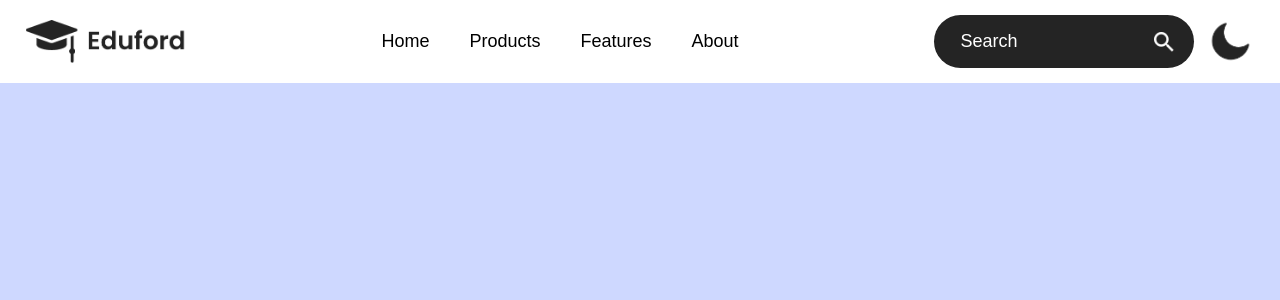
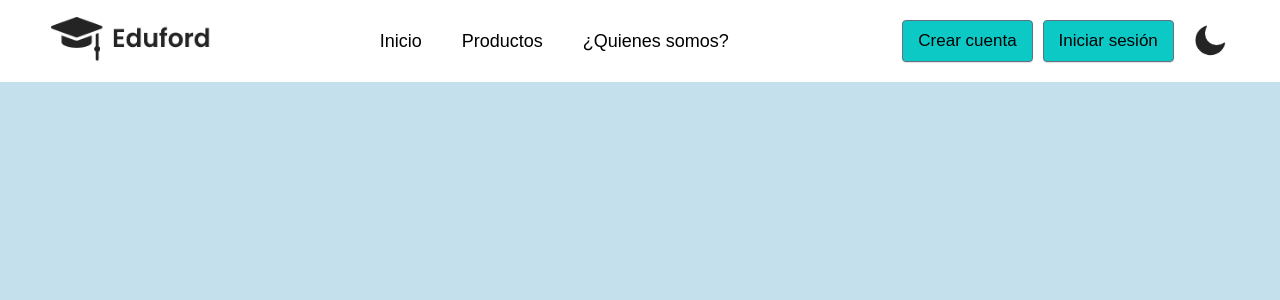
Before and after one commit to victorgomezdev/ReCore, a React (Vite) app: page / in a window 1280 px wide. Shown: the top 300 px of the page. Built offline with nearby package versions, Linux system fonts and the light colour scheme.

Commit message:
se sigue

```diff
--- a/index.html
+++ b/index.html
@@ -6,6 +6,10 @@
     <title>ReCore</title>
   </head>
   <body>
+    <!-- TODO: buscar como establecer color dinamico al div root
+      (seguramente con variables)
+      EJ: variables background, y tengo las diverentes variables que asignar a background
+      como bacgrkound-light, background-dark, background-personalizado1 -->
     <div id="root"></div>
     <script type="module" src="/src/main.jsx"></script>
   </body>
--- a/package.json
+++ b/package.json
@@ -11,7 +11,8 @@
   },
   "dependencies": {
     "react": "^19.1.0",
-    "react-dom": "^19.1.0"
+    "react-dom": "^19.1.0",
+    "react-icons": "^5.5.0"
   },
   "devDependencies": {
     "@eslint/js": "^9.25.0",
--- a/src/App.jsx
+++ b/src/App.jsx
@@ -1,23 +1,29 @@
 import { useEffect, useState } from 'react'
 import Navbar from './Components/Navbar/Navbar'
+import './themes.css';
+import { ThemeProvider } from './ThemeContext';
 
 const App = () => {
 
-  // Valor incial, recuperado de localStorage
-  const current_theme = localStorage.getItem('current_theme');
-  // Variable theme, su funcion setTheme para actualizar su valor
-  // recuperado de localStorage, y en caso de no haber, light por defecto
-  const [theme, setTheme] = useState(current_theme ? current_theme : 'light');
+  return (
+    <ThemeProvider>
+      <div className='container'>
+        <Navbar />
+        <div className={`container-body`}>
+          <section className="search-section">
+            {/* Buscador */}
+          </section>
 
-  // Cuando el valor de theme se modifica, se guarda en localStorage
-  useEffect(() => {
-    localStorage.setItem('current_theme', theme);
-  }, [theme])
+          <section className="categories-section">
+            {/* Categorías */}
+          </section>
 
-  return (
-    <div className={`container ${theme}`}>
-      <Navbar theme={theme} setTheme={setTheme} />
-    </div>
+          <section className="recommendations-section">
+            {/* Productos recomendados */}
+          </section>
+        </div>
+      </div>
+    </ThemeProvider>
   )
 }
 
--- /dev/null
+++ b/src/Components/Button.jsx
@@ -0,0 +1,9 @@
+const Boton = ({ text = "Botón", onClick }) => {
+  return (
+    <button className="button-25" role="button" onClick={onClick}>
+      {text}
+    </button>
+  );
+};
+
+export default Boton;
--- a/src/Components/Navbar/Navbar.css
+++ b/src/Components/Navbar/Navbar.css
@@ -3,76 +3,182 @@
 	display: flex;
 	align-items: center;
 	justify-content: space-between;
-	background: #fff;
-	padding: 15px 2%;
+	background: var(--background-contrast);
+	padding: 15px 4%;
+	color: var(--text-color);
 }
 
-.logo{
+.logo {
 	width: 160px;
 	cursor: pointer;
 }
 
-ul{
+.menu-burger {
+	font-size: 2em;
+	cursor: pointer;
+	display: none;
+	color: var(--text-color);
+}
+
+.contenedor-botones {
+	width: 100%;
+	background: var(--background-contrast);
+	display: flex;
+	align-items: center;
+}
+
+ul {
 	flex: 1;
 	list-style: none;
 	text-align: center;
 }
 
-ul li{
+ul li {
 	display: inline-block;
 	margin: 10px 20px;
 	font-size: 18px;
 	cursor: pointer;
 }
 
-.search-box{
+.search-box {
 	display: flex;
 	align-items: center;
-	background: #242424;
+	background: var(--background);
 	padding: 10px 20px;
-	border-radius: 50px;
+	border-radius: 10px;
+	max-width: 300px;
 }
 
-.search-box input{
+.search-box input {
 	padding: 6px;
-	background: transparent;
 	border: 0;
 	outline: 0;
-	color: #fff;
 	font-size: 18px;
-	max-width: 200px;
-	transition: 0.5;
+	max-width: 250px;
+	text-align: center;
+	border-radius: 10px;
 }
 
-.search-box input::placeholder{
-	color: #fff;
-}
-
-.search-box img{
+.search-box img {
 	width: 20px;
 	cursor: pointer;
 }
 
-.toggle-icon{
-	width: 50px;
+.toggle-icon {
+	width: 40px;
 	cursor: pointer;
 	margin-left: 10px;
 }
 
-.dark .navbar{
-	background: #000;
-	color: #fff;
+
+/* Teléfonos y tablets pequeñas (menos de 955px) */
+@media (max-width: 965px) {
+	.navbar {
+		width: 100%;
+		background: var(--background-contrast);
+		padding: 15px 4%;
+		display: flex;
+		flex-direction: column;
+		position: fixed;
+		top: 0;
+		left: 0;
+	}
+
+	.contenedor-logo {
+		display: flex;
+		justify-content: space-between;
+		width: 100%;
+	}
+
+	.logo {
+		width: 160px;
+	}
+
+	.menu-burger {
+		display: block;
+	}
+
+	.contenedor-botones {
+		text-align: center;
+		width: 100%;
+		position: relative;
+		display: flex;
+		flex-direction: column;
+		align-items: center;
+	}
+
+
+	.contenedor-botones.active {
+		right: 0;
+	}
+
+	.contenedor-botones.inactive {
+		right: -100vw;
+		display: none;
+	}
+
+	.search-box {
+		display: flex;
+		align-items: center;
+		justify-content: center;
+	}
+
+	ul {
+		display: block;
+		flex-flow: column;
+	}
+
+	ul li {
+		display: block;
+	}
+
+	.toggle-icon {
+		width: 25px;
+	}
 }
 
-.dark .search-box{
-	background: #fff;
-	color: #000;
+
+
+/* CSS */
+.button-25 {
+  background-color: var(--primary-color);
+  border: 1px solid var(--secondary-color);
+  border-radius: 4px;
+  box-shadow: rgba(0, 0, 0, 0.12) 0 1px 1px;
+  color: var(--text-color);
+  cursor: pointer;
+  display: block;
+  font-size: 17px;
+  line-height: 100%;
+  margin: 5px;
+  outline: 0;
+  padding: 11px 15px 12px;
+  text-align: center;
+  transition: box-shadow .05s ease-in-out,opacity .05s ease-in-out;
+  user-select: none;
+  -webkit-user-select: none;
+  touch-action: manipulation;
 }
 
-.dark .search-box input{
-	color: #000;
+.button-25:hover {
+  box-shadow: rgba(255, 255, 255, 0.3) 0 0 2px inset, rgba(0, 0, 0, 0.4) 0 1px 2px;
+  text-decoration: none;
+  transition-duration: .15s, .15s;
 }
 
-.dark .search-box input::placeholder{
-	color: #000;
+.button-25:active {
+  box-shadow: rgba(0, 0, 0, 0.15) 0 2px 4px inset, rgba(0, 0, 0, 0.4) 0 1px 1px;
 }
+
+.button-25:disabled {
+  cursor: not-allowed;
+  opacity: .6;
+}
+
+.button-25:disabled:active {
+  pointer-events: none;
+}
+
+.button-25:disabled:hover {
+  box-shadow: none;
+}
--- a/src/Components/Navbar/Navbar.jsx
+++ b/src/Components/Navbar/Navbar.jsx
@@ -3,30 +3,56 @@ import logo_light from '../../assets/logo-black.png';
 import logo_dark from '../../assets/logo-white.png';
 import search_icon_light from '../../assets/search-b.png';
 import search_icon_dark from '../../assets/search-w.png';
+import Boton from '../Button.jsx'
 import toggle_light from '../../assets/day.png';
 import toggle_dark from '../../assets/night.png';
-const Navbar = ({theme, setTheme}) => {
+import { TiThMenu } from "react-icons/ti";
+import { useState } from 'react';
+import { useContext } from 'react';
+import { ThemeContext } from "../../ThemeContext.jsx";
 
-	const toggle_mode = () => {
+const Navbar = () => {
+
+	// Menu
+	const [menu_open, setMenu_open] = useState(false);
+
+	const toggle_menu = () => {
+		menu_open ? setMenu_open(false) : setMenu_open(true);
+	}
+
+	// Theme
+	const { theme, setTheme } = useContext(ThemeContext);
+
+	//TODO: Hacer que el elegir sea entre diferentes modos
+	//Separar en un componente todo lo relacionado con el botón theme
+	const handleThemeChange = (newTheme) => {
 		theme == 'light' ? setTheme('dark') : setTheme('light');
-	}
+	};
 
 	return (
 		<div className='navbar'>
-			<img src={ theme == 'light' ? logo_light : logo_dark} alt="Logo de la empresa" className='logo' />
-			<ul>
-				<li>Home</li>
-				<li>Products</li>
-				<li>Features</li>
-				<li>About</li>
-			</ul>
-
-			<div className='search-box'>
-				<input type="text" placeholder='Search' />
-				<img src={theme == 'light' ? search_icon_dark : search_icon_light} alt="" />
+			<div className='contenedor-logo'>
+				<img src={theme == 'light' ? logo_light : logo_dark} alt="Logo de la empresa" className='logo' />
+				<TiThMenu className='menu-burger' onClick={() => { toggle_menu() }} />
 			</div>
 
-			<img onClick={()=>{toggle_mode()}} src={theme == 'light' ? toggle_dark : toggle_light} alt="" className='toggle-icon' />
+			<div className={`contenedor-botones ${menu_open ? 'active' : 'inactive'}`}>
+				<ul>
+					<li>Inicio</li>
+					<li>Productos</li>
+					<li>¿Quienes somos?</li>
+				</ul>
+
+				{/* <div className='search-box'>
+					<input type="text" placeholder='Buscar' />
+				</div> */}
+
+				<Boton text="Crear cuenta"></Boton>
+				<Boton text="Iniciar sesión"></Boton>
+
+
+				<img onClick={() => { handleThemeChange() }} src={theme == 'light' ? toggle_dark : toggle_light} alt="" className='toggle-icon' />
+			</div>
 		</div>
 	)
 }
--- /dev/null
+++ b/src/ThemeContext.jsx
@@ -0,0 +1,17 @@
+import { createContext, useState, useEffect } from "react";
+
+export const ThemeContext = createContext();
+
+export const ThemeProvider = ({ children }) => {
+  const [theme, setTheme] = useState('light');
+
+  useEffect(() => {
+    document.documentElement.setAttribute("data-theme", theme);
+  }, [theme]);
+
+  return (
+    <ThemeContext.Provider value={{ theme, setTheme }}>
+      {children}
+    </ThemeContext.Provider>
+  );
+};
--- a/src/index.css
+++ b/src/index.css
@@ -1,17 +1,31 @@
-*{
+* {
   margin: 0;
   padding: 0;
   box-sizing: border-box;
   font-family: sans-serif;
 }
 
-.container{
+body {
+  background: var(--background);
+}
+
+input {
+  background: var(--input-background);
+  color: var(--input-color);
+}
+
+input::placeholder{
+  color: var(--input-color);
+}
+
+.container {
   width: 100vw;
   min-height: 100vh;
-  background: #ced8ff;
   transition: 0.5s;
 }
 
-.container.dark{
-  background: #222 !important;
+.container-body {
+  margin-top: 100px;
+  background: var(--background);
+  color: var(--text-color);
 }
--- /dev/null
+++ b/src/themes.css
@@ -0,0 +1,62 @@
+:root {
+  /* Color para fondos */
+  --background: #fff;
+  /* Color para fondos contraste */
+  --background-contrast: #000;
+  /* Color para texto con colores y así */
+  --primary-color: #000;
+  /* Color para texto */
+  --text-color: #000;
+  /* Color para texto-contraste */
+  --text-color: green;
+  /* Color para los inputs */
+  --input-background: #ffffff;
+
+}
+
+[data-theme="light"] {
+  /* Color para fondos */
+  --background: #c4e0ec;
+  /* Color para fondos contraste */
+  --background-contrast: #fff;
+  /* Color para texto con colores y así */
+  --primary-color: #0dc9c6;
+  /* Color para bordes y edmas */
+  --secondary-color: #637081;
+  /* Color para texto */
+  --text-color: #000;
+  /* Color para los inputs */
+  --input-background: #ffffff;
+  --input-color: #000000;
+}
+
+[data-theme="dark"] {
+  /* Color para fondos */
+  --background: #303436;
+  /* Color para fondos contraste */
+  --background-contrast: #000000;
+  /* Color para texto con colores y así */
+  --primary-color: #0dc9c6;
+  /* Color para bordes y edmas */
+  --secondary-color: #637081;
+  /* Color para texto */
+  --text-color: #ffffff;
+  /* Color para los inputs */
+  --input-background: #ffffff;
+  --input-color: #000000;
+}
+
+[data-theme="custom1"] {
+  /* Color para fondos */
+  --background: #303436;
+  /* Color para fondos contraste */
+  --background-contrast: #000000;
+  /* Color para texto con colores y así */
+  --primary-color: #ffffff;
+  /* Color para texto */
+  --text-color: #ffffff;
+  /* Color para texto-contraste */
+  --text-color-contrast: #000000;
+  /* Color para los inputs */
+  --input-background: #ffffff;
+}
```
Also changed, not shown: 1 other file (tests, documents, lock files or other folders).
